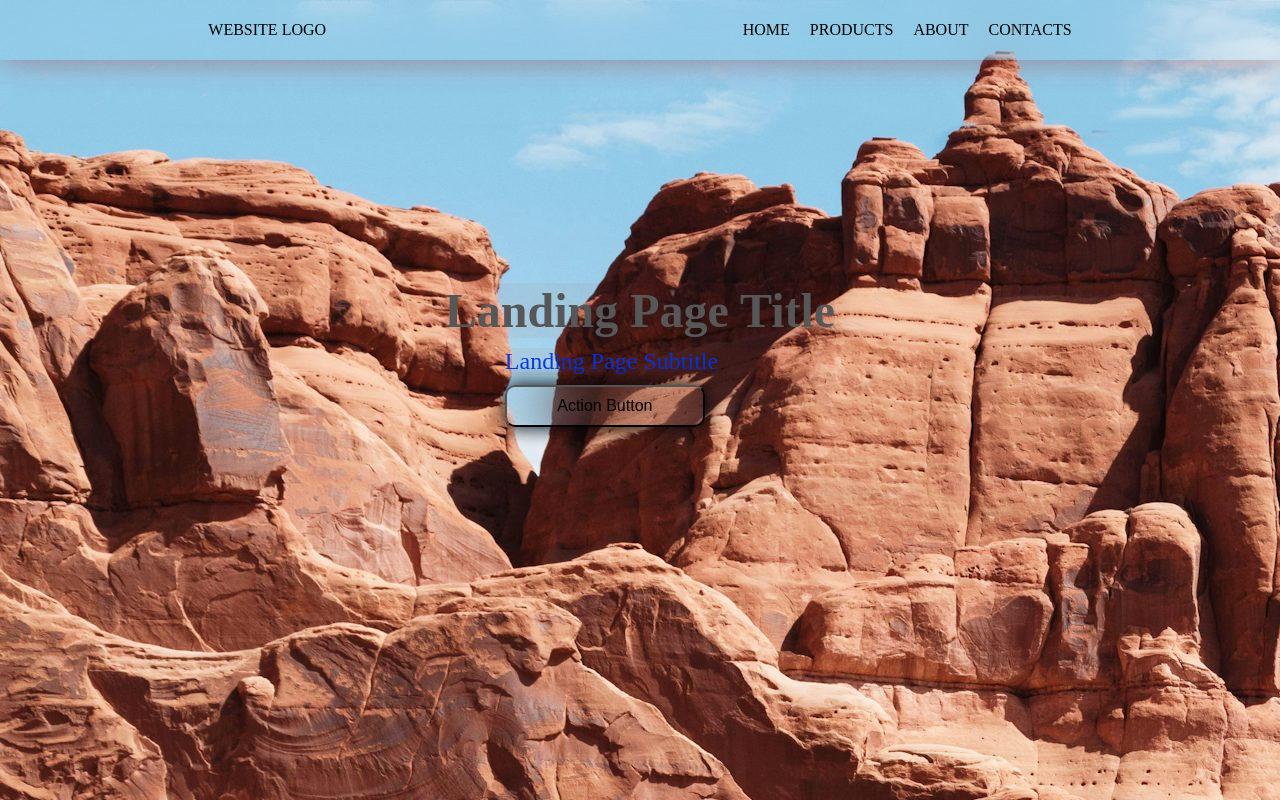
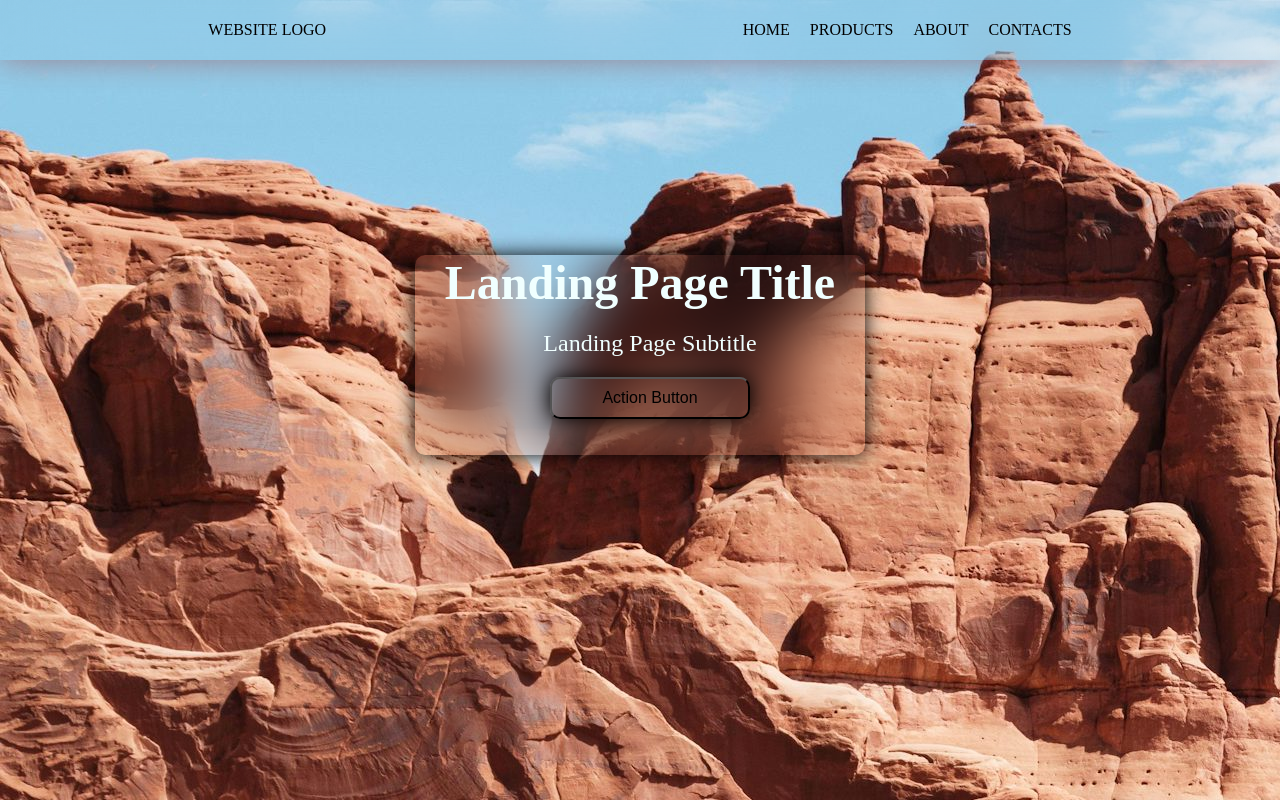
Before and after one commit to zakariazerari/ZAKARIA-LOGO, a plain HTML site: page index.html in a window 1280 px wide. Drawn offline with Linux system fonts and the light colour scheme.

Commit message:
fin projet 1

```diff
--- a/style.css
+++ b/style.css
@@ -45,8 +45,12 @@ li a{
 
      display: flex;
      flex-direction: column;
-
-
+     height: 200px;
+     width: 450px;
+     align-items: center;
+     box-shadow: 0px 0px 20px;
+     border-radius: 10px;
+     backdrop-filter: blur(30px);
 
 
 }
@@ -56,25 +60,23 @@ font-size: 1rem;
 background-color:transparent ;
 backdrop-filter: blur(30px);
 box-shadow: 0px 0px 20px;
-
 border-radius: 10px;
 width:200px ;
-margin-left: 60px;
-margin-top: 10px;
+margin-left: 20px;
+margin-top: 20px;
 
 
 }
 #hero-content h1{
-    color: rgb(87, 87, 87);
+    color: azure;
     font-size: 3rem;
-    background-color: rgba(165, 42, 42, 0.055);
     border-radius: 10px;
+
 }
 #hero-content p{
-    color: rgba(0, 52, 223, 0.959) ;
-    background-color: rgba(165, 42, 42, 0.055);
+    color: azure ;
     border-radius: 10px;
     font-size: 1.5rem;
-    margin-left:  60px;
-    margin-top: 10px ;
+    margin-left:  20px;
+    margin-top: 20px ;
 }
```
